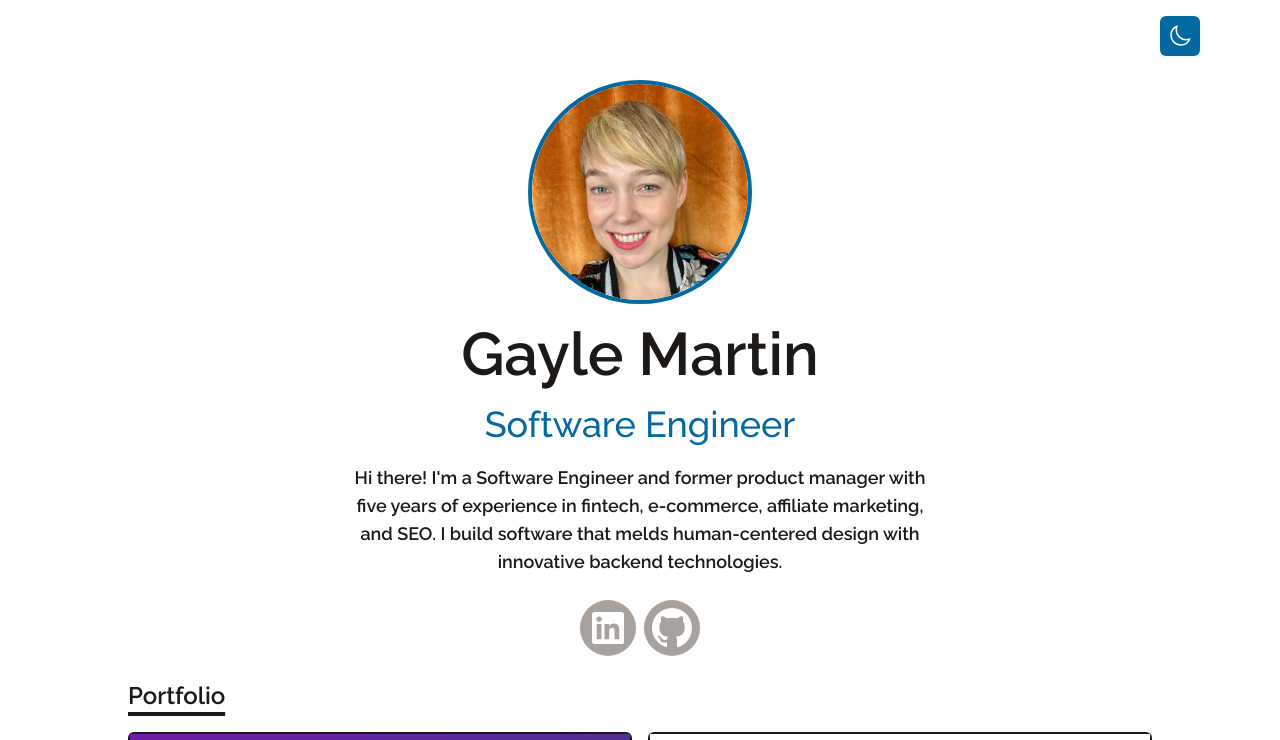
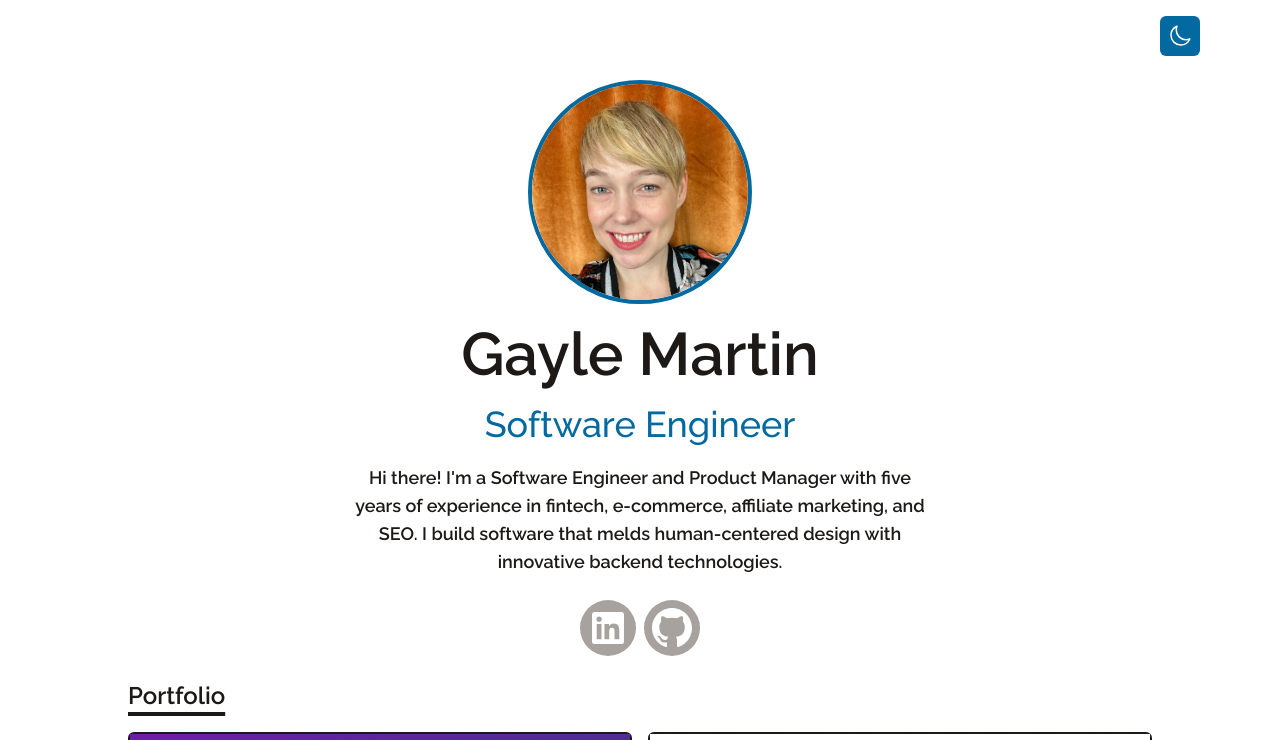
Before and after one commit to gaylem/gaylem.github.io, a React (Vite) app: page / in a window 1280 px wide. Shown: the top 740 px of the page. Built offline with nearby package versions, Linux system fonts and the light colour scheme; no server answers.

Commit message:
Update intro and remove p-1 from theme button styles

```diff
--- a/src/App.jsx
+++ b/src/App.jsx
@@ -68,7 +68,7 @@ function App() {
       <button
         type="button"
         onClick={handleThemeSwitch}
-        className="fixed p-2 z-10 right-20 top-4 bg-sky-700 dark:bg-orange-300 text-lg p-1 rounded-md"
+        className="fixed p-2 z-10 right-20 top-4 bg-sky-700 dark:bg-orange-300 text-lg rounded-md"
       >
         {theme === 'dark' ? sun : moon}
       </button>
--- a/src/components/Intro.jsx
+++ b/src/components/Intro.jsx
@@ -15,7 +15,7 @@ function Intro() {
         Software Engineer
       </p>
       <p className="text-base md:text-lg max-w-xl mb-6 font-bold">
-        Hi there! I'm a Software Engineer and former product manager with five
+        Hi there! I&apos;m a Software Engineer and Product Manager with five
         years of experience in fintech, e-commerce, affiliate marketing, and
         SEO. I build software that melds human-centered design with innovative
         backend technologies.
```
